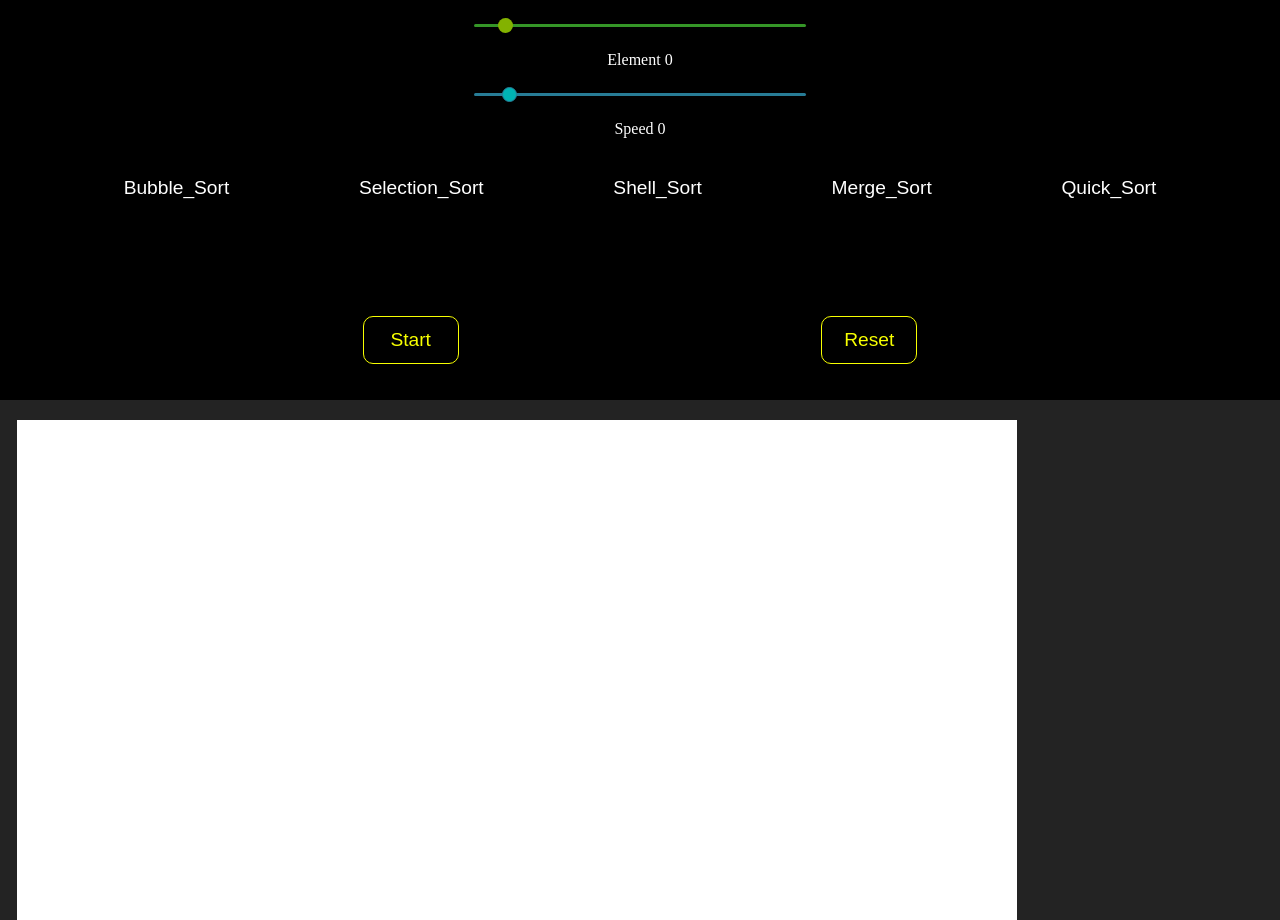
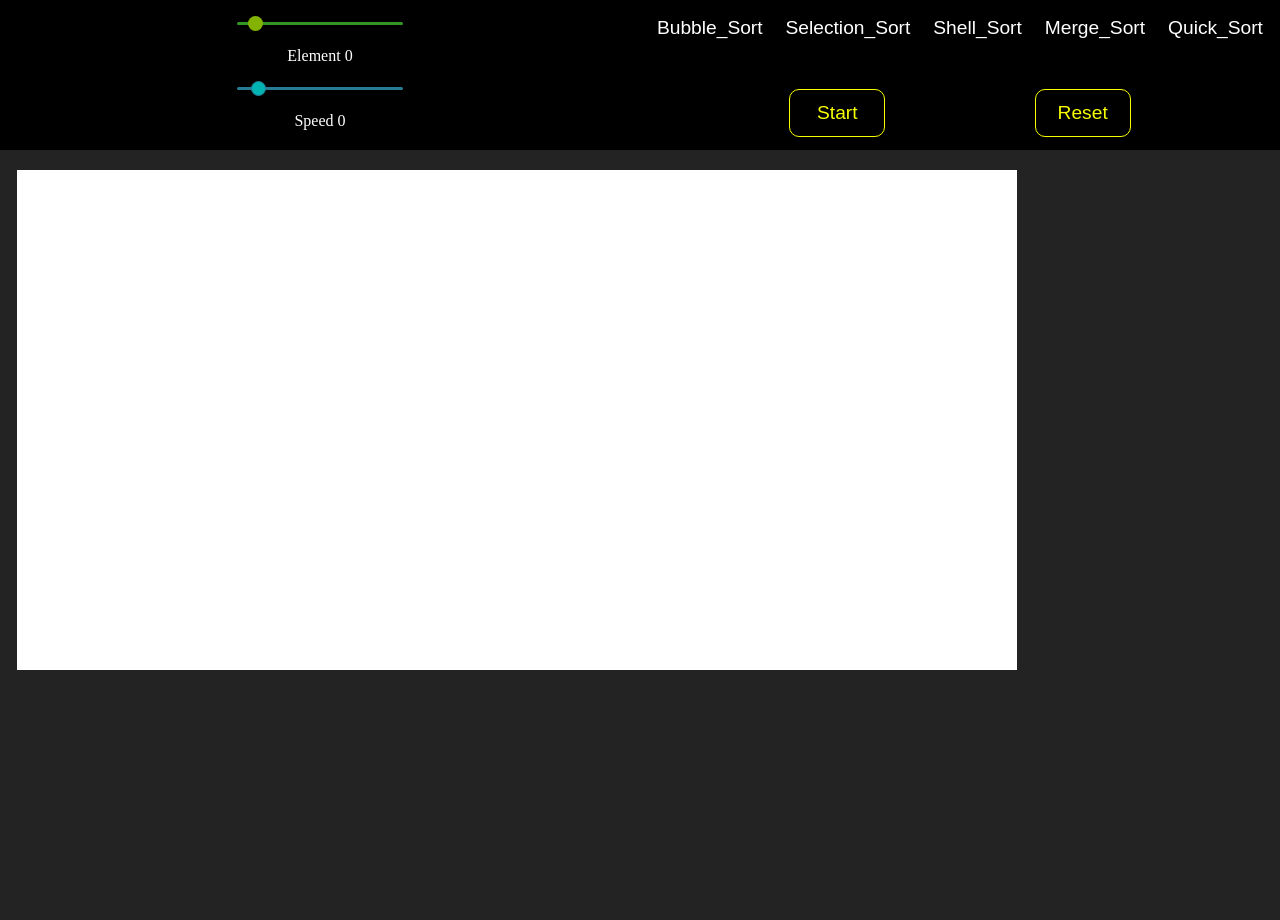
Before and after one commit to tushar-s-patel/Sortingalgo, a plain HTML site: page Project_sort/index.html in a window 1280 px wide. After the commit the page ends 800 px from the top, so only its background shows below. Drawn offline with Linux system fonts and the light colour scheme.

Commit message:
style.css debugged

```diff
--- a/Project_sort/style.css
+++ b/Project_sort/style.css
@@ -285,9 +285,13 @@ span{
 	text-shadow: 0px 0px 15px white;
 }
 @media (max-width: 1000px){
+			body{
+				width: 100vw;
+			}
 			.nav{
 				flex-direction: column;
 				height: 30vh;
+				width: 100vw;
 			}
 			#nav1{
 				height: 40%;
@@ -334,18 +338,3 @@ span{
 				width: 100vw;
 			}
 		}
-@media only screen and (orientation:landscape){
- 		 .nav{
-				flex-direction: column;
-				height: 50vh;
-			}
-			#nav1{
-				height: 40%;
-				width: 100vw;
-			}
-			#nav2{
-				height: 60%;
-				width: 100vw;
-			}
-
-}
```
